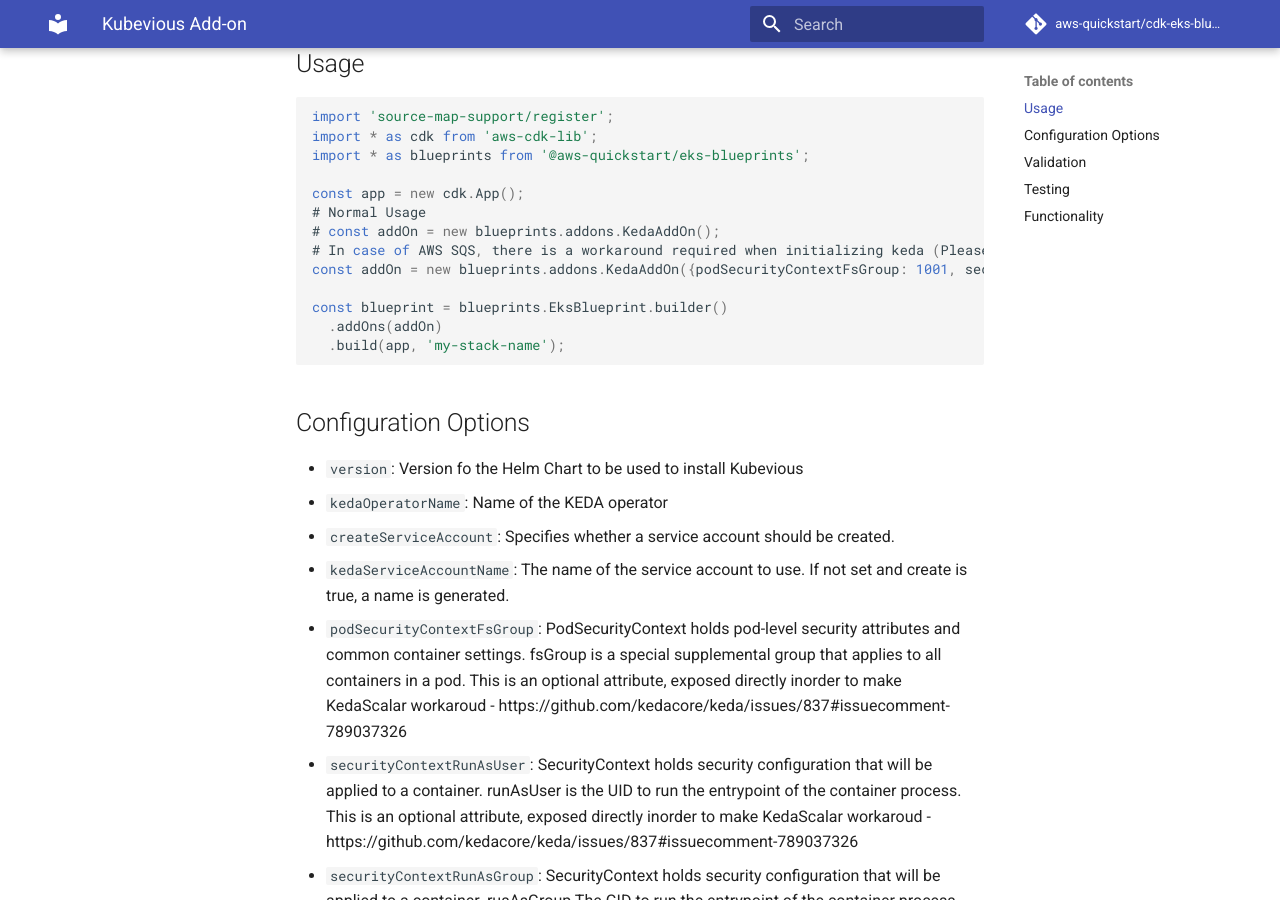
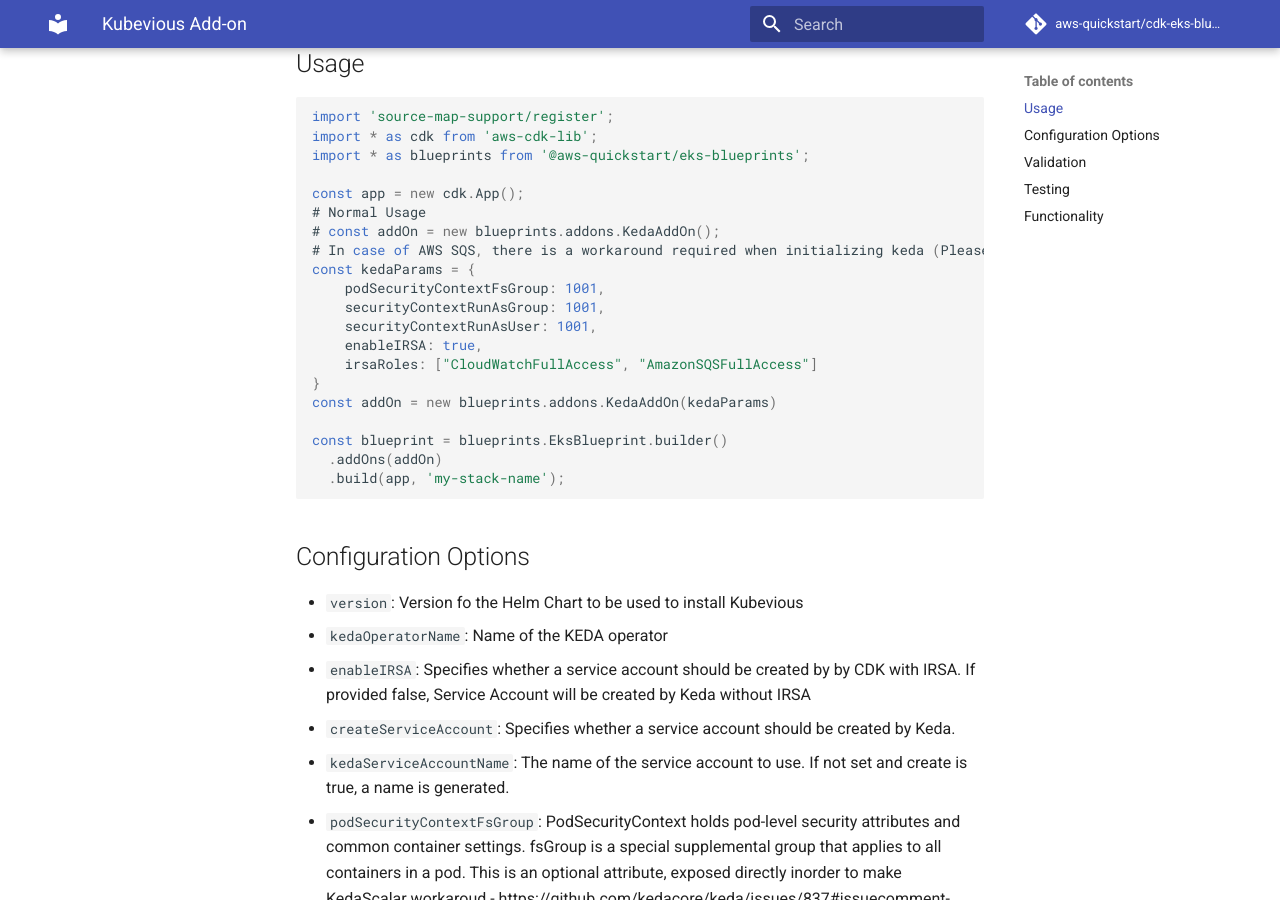
Before and after one commit to aws-quickstart/cdk-eks-blueprints, an MkDocs documentation site: the page built from docs/addons/keda.md, in a window 1280 px wide and 900 px high, scrolled down 340 px. Built offline with MkDocs 1.6.1 and Material for MkDocs 9.7.7, drawn with Linux system fonts in a browser that asks for light colours; comment, search, counter and statistics services are not loaded.

Commit message:
Review comments from  shapirov103 incorporated

```diff
--- a/docs/addons/keda.md
+++ b/docs/addons/keda.md
@@ -16,7 +16,14 @@
 # Normal Usage
 # const addOn = new blueprints.addons.KedaAddOn();
 # In case of AWS SQS, there is a workaround required when initializing keda (Please refer https://github.com/kedacore/keda/issues/837#issuecomment-789037326 )
-const addOn = new blueprints.addons.KedaAddOn({podSecurityContextFsGroup: 1001, securityContextRunAsGroup: 1001, securityContextRunAsUser: 1001, irsaRoles: {"cloudwatch":"CloudWatchFullAccess", "sqs":"AmazonSQSFullAccess"});
+const kedaParams = {
+    podSecurityContextFsGroup: 1001,
+    securityContextRunAsGroup: 1001,
+    securityContextRunAsUser: 1001,
+    enableIRSA: true,
+    irsaRoles: ["CloudWatchFullAccess", "AmazonSQSFullAccess"]
+}
+const addOn = new blueprints.addons.KedaAddOn(kedaParams)
 
 const blueprint = blueprints.EksBlueprint.builder()
   .addOns(addOn)
@@ -27,7 +34,8 @@
 
 - `version`: Version fo the Helm Chart to be used to install Kubevious
 - `kedaOperatorName`: Name of the KEDA operator
-- `createServiceAccount`: Specifies whether a service account should be created.
+- `enableIRSA`: Specifies whether a service account should be created by by CDK with IRSA. If provided false, Service Account will be created by Keda without IRSA
+- `createServiceAccount`: Specifies whether a service account should be created by Keda.
 - `kedaServiceAccountName`: The name of the service account to use. If not set and create is true, a name is generated.
 - `podSecurityContextFsGroup`: PodSecurityContext holds pod-level security attributes and common container settings. fsGroup is a special supplemental group that applies to all containers in a pod. This is an optional attribute, exposed directly inorder to make KedaScalar workaroud - https://github.com/kedacore/keda/issues/837#issuecomment-789037326
 - `securityContextRunAsUser`: SecurityContext holds security configuration that will be applied to a container. runAsUser is the UID to run the entrypoint of the container process. This is an optional attribute, exposed directly inorder to make KedaScalar workaroud - https://github.com/kedacore/keda/issues/837#issuecomment-789037326
```
Also changed, not shown: 1 other file.
